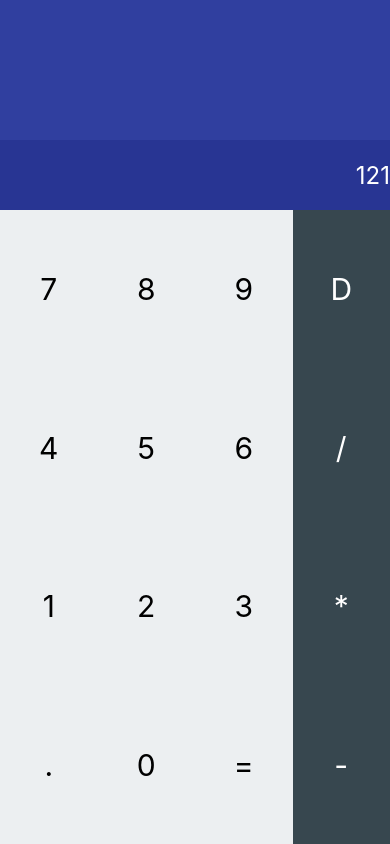
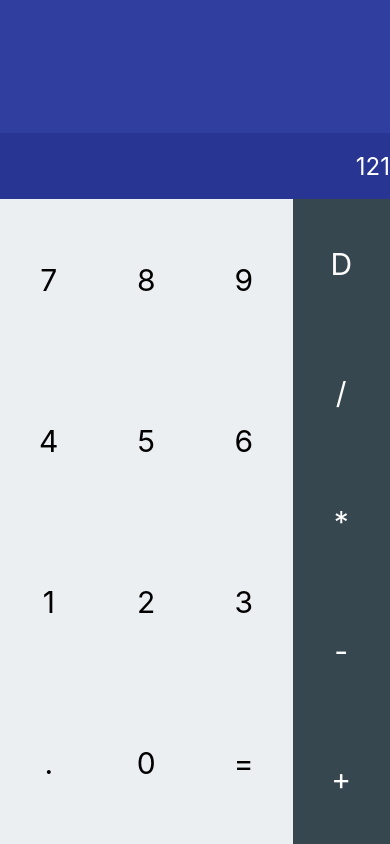
Before and after one commit to tanzirulnayan/Calculator-App, a React Native app: screen / in a window 390 px wide. Built offline with nearby package versions, Linux system fonts and the light colour scheme.

Commit message:
operators working

```diff
--- a/App.js
+++ b/App.js
@@ -9,15 +9,14 @@ export default class App extends Component {
     };
   }
 
-  calculateResult(text) {
-    const resultText = this.state.resultText;
-
+  calculateResult() {
+    const text = this.state.resultText;
   }
 
   buttonPressed(text) {
     // console.warn(text);
     if (text === '=') {
-      return this.calculateResult(this.state.resultText);
+      return this.calculateResult();
     }
     this.setState({
       resultText: this.state.resultText + text,
@@ -32,7 +31,19 @@ export default class App extends Component {
         text.join('');
         this.setState({
           resultText: text.join(''),
-        })
+        });
+        break;
+      case '+':
+      case '-':
+      case '*':
+      case '/':
+        if (this.state.text === '') {
+          return;
+        } else {
+          this.setState({
+            resultText: this.state.resultText + operation,
+          });
+        }
     }
   }
 
@@ -55,9 +66,11 @@ export default class App extends Component {
 
     let operations = ['D', '/', '*', '-', '+'];
     let ops = [];
-    for (let i = 0; i < 4; i++) {
+    for (let i = 0; i < 5; i++) {
       ops.push(
-        <TouchableOpacity style={styles.button} onPress={() => this.operate(operations[i])}>
+        <TouchableOpacity
+          style={styles.button}
+          onPress={() => this.operate(operations[i])}>
           <Text style={[styles.buttonText, styles.whiteText]}>
             {operations[i]}
           </Text>
```
